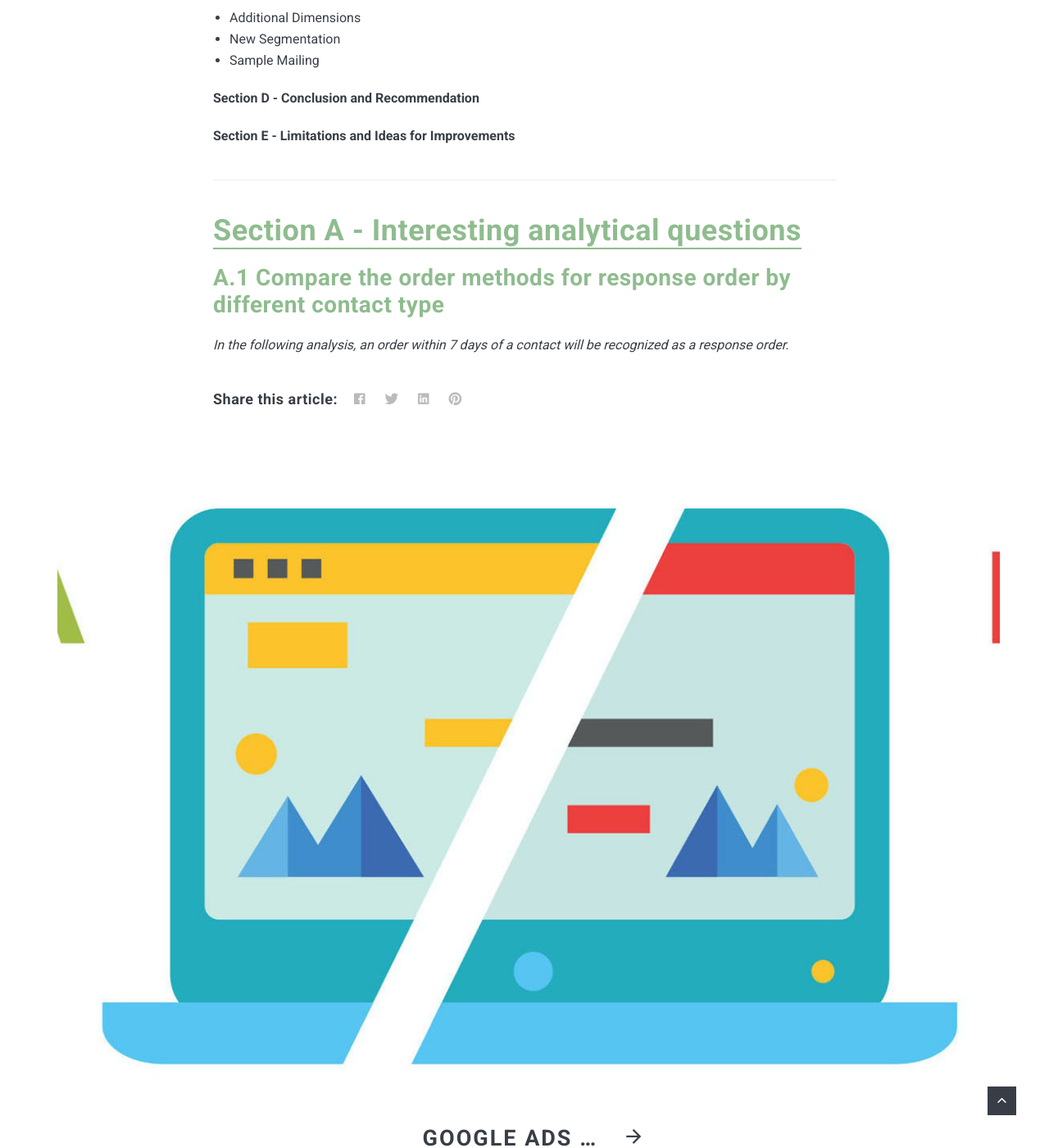
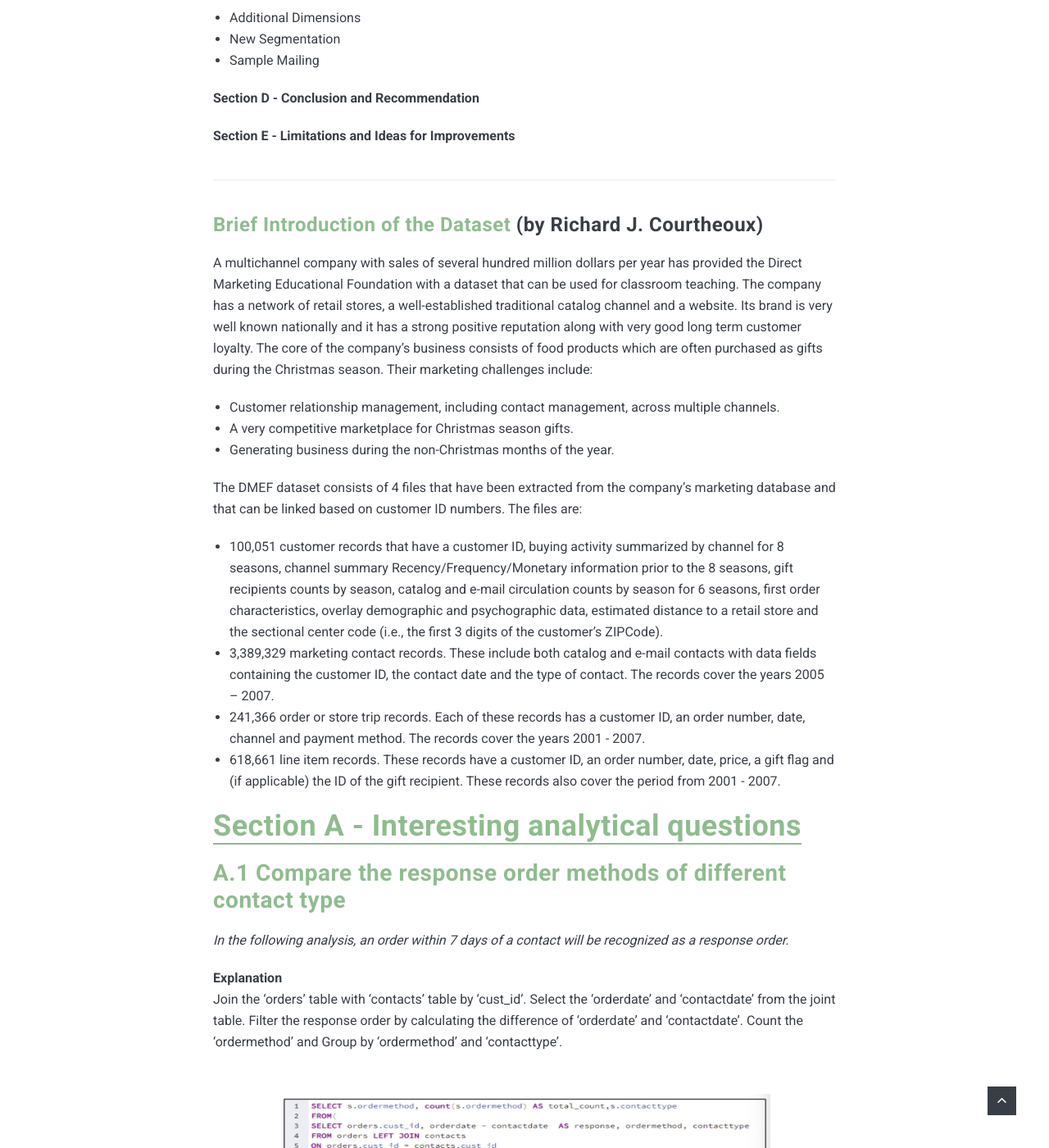
Before and after one commit to jing042323/jing-long, a Jekyll site: the page built from _posts/2022-07-02-RFM.markdown, in a window 1280 px wide and 1400 px high, scrolled down 1894 px. Shown: the whole window at 82% size. Built offline with Jekyll 4.4.1, drawn with Linux system fonts in a browser that asks for light colours; nearby versions of some CDN libraries; comment, search, counter and statistics services are not loaded; some of the changed text lies outside the part shown.

Commit message:
update rfm

```diff
--- a/_posts/2022-07-02-RFM.markdown
+++ b/_posts/2022-07-02-RFM.markdown
@@ -32,8 +32,53 @@ We chose another dimension to add to target and justified our choice based on bu
 
 ***
 
+### <span style="color:DarkSeaGreen"> Brief Introduction of the Dataset </span> **(by Richard J. Courtheoux)**
+A multichannel company with sales of several hundred million dollars per year has provided the Direct Marketing Educational Foundation with a dataset that can be used for classroom teaching. The company has a network of retail stores, a well-established traditional catalog channel and a website. Its brand is very well known nationally and it has a strong positive reputation along with very good long term customer loyalty. The core of the company’s business consists of food products which are often purchased as gifts during the Christmas season. Their marketing challenges include:
+- Customer relationship management, including contact management, across multiple channels.
+- A very competitive marketplace for Christmas season gifts.
+- Generating business during the non-Christmas months of the year.
+
+The DMEF dataset consists of 4 files that have been extracted from the company’s marketing database and that can be linked based on customer ID numbers. The files are:
+- 100,051 customer records that have a customer ID, buying activity summarized by channel for 8 seasons, channel summary Recency/Frequency/Monetary information prior to the 8 seasons, gift recipients counts by season, catalog and e-mail circulation counts by season for 6 seasons, first order characteristics, overlay demographic and psychographic data, estimated distance to a retail store and the sectional center code (i.e., the first 3 digits of the customer’s ZIPCode).
+- 3,389,329 marketing contact records. These include both catalog and e-mail contacts with data fields containing the customer ID, the contact date and the type of contact. The records cover the years 2005 – 2007.
+- 241,366 order or store trip records. Each of these records has a customer ID, an order number, date, channel and payment method. The records cover the years 2001 - 2007.
+- 618,661 line item records. These records have a customer ID, an order number, date, price, a gift flag and (if applicable) the ID of the gift recipient. These records also cover the period from 2001 - 2007.
+
 # <span style="border-bottom:2px solid DarkSeaGreen;color:DarkSeaGreen">Section A - Interesting analytical questions</span>
 
-## <span style="color:DarkSeaGreen"> A.1 Compare the order methods for response order by different contact type </span>
+## <span style="color:DarkSeaGreen"> A.1 Compare the response order methods of different contact type </span>
 
 *In the following analysis, an order within 7 days of a contact will be recognized as a response order.*
+
+**Explanation**
+Join the ‘orders’ table with ‘contacts’ table by ‘cust_id’. Select the ‘orderdate’ and ‘contactdate’ from the joint table. Filter the response order by calculating the difference of ‘orderdate’ and ‘contactdate’. Count the ‘ordermethod’ and Group by ‘ordermethod’ and ‘contacttype’.
+
+<p align="center">
+<img src="{{site.baseurl}}/assets/img/RFM/1.jpg" height="450" width="600" />
+</p>
+
+**Observation**
+From the results, we can find overall the email contact channel have more response orders than catalog mailing contact channel. The highest order method of email contact is Internet and the highest order method of catalog mailing contact is Phone. Overall, the Internet and Phone is the top two order method for both email contact and catalog mailing contact.
+
+**Recommendation**
+Taking the insight above, the gift company could design the marketing channels material, e.g. emails, catalogs according to the order method preference. For example, easier access (or link) to the internet order sites via emails, more visible internet order methods and phone contacts in marketing channels. With high orders made by phone, the gift company could also review the phone order services provided to ensure customers are satisfactorily-engaged and proceed with orders.
+
+## <span style="color:DarkSeaGreen"> A.2 Compare the average & total response order spendings of different contact type.</span>
+
+**Explanation**
+Join the ‘orders’ table with ‘contacts’ table by ‘cust_id’. Select the ‘orderdate’ and ‘contactdate’ from joint table. Filter the response order by calculate the difference of ‘orderdate’ and ‘contactdate’. Join this temporary table with ‘lines’ table by ‘ordernum’. Calculate the average and total response spending by AVG() & SUM() function. Group by ‘cantacttype’.
+
+<p align="center">
+<img src="{{site.baseurl}}/assets/img/RFM/2.jpg" height="450" width="600" />
+</p>
+
+**Observation**
+From the results, we can find the average response spending for both contact types are very close, it’s $38.26 for catalog mailing and $39.26 for email. Email channel shows slightly higher average response spending than the catalog mailing.
+However, in the total response spending, the email channel is much higher than the catalog mailing, which is $4.16 million for email but only $1.92 million for catalog mailing. This is due to the number of response order by email is over twice than the number of response order by catalog mailing channel.
+
+**Recommendation**
+Base on this result, we suggest company to increase the contact time with customers by email since it shows higher revenue and lower contact cost comparing with catalog mailing.
+
+# <span style="border-bottom:2px solid DarkSeaGreen;color:DarkSeaGreen">Section B - RFM segmentation and Campaign ROI</span>
+
+## <span style="color:DarkSeaGreen"> B.1 Exploring Data </span>
```
Also changed, not shown: assets/img/RFM/1.jpg (added), assets/img/RFM/2.jpg (added).
